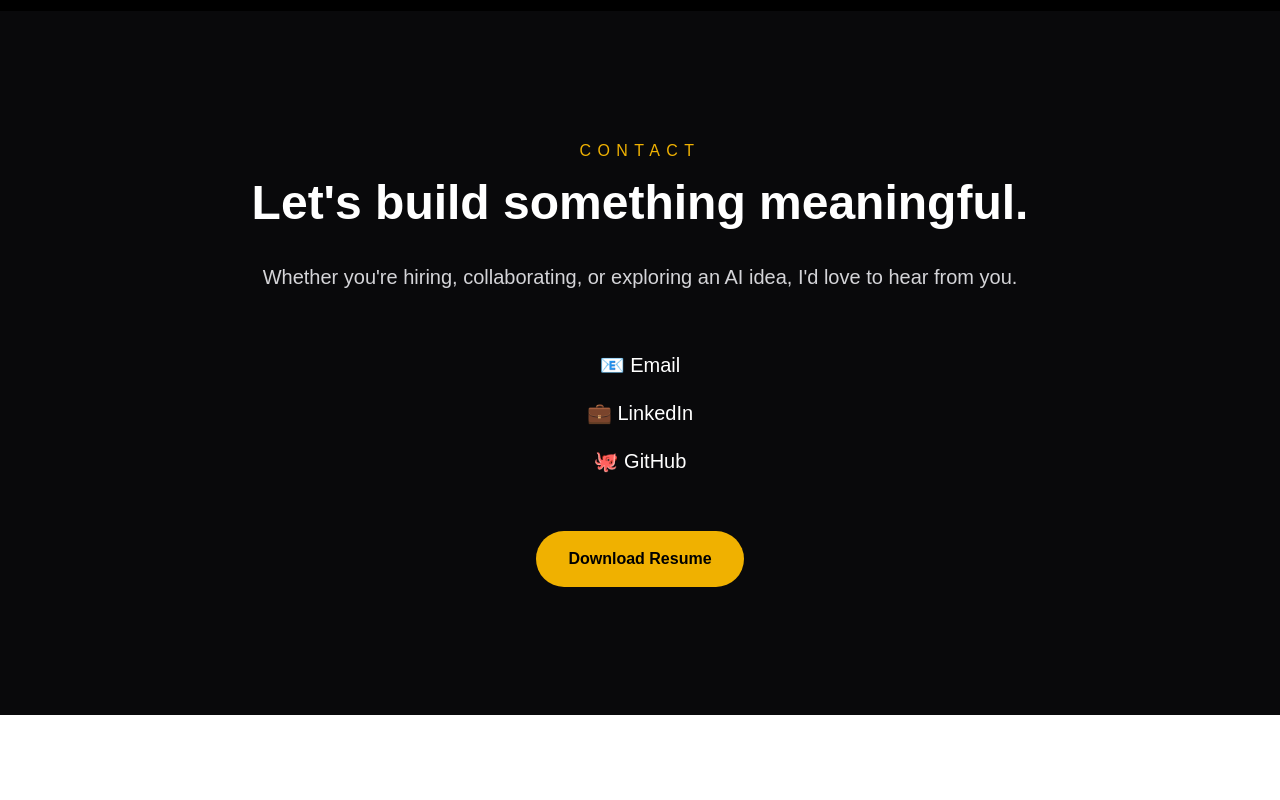
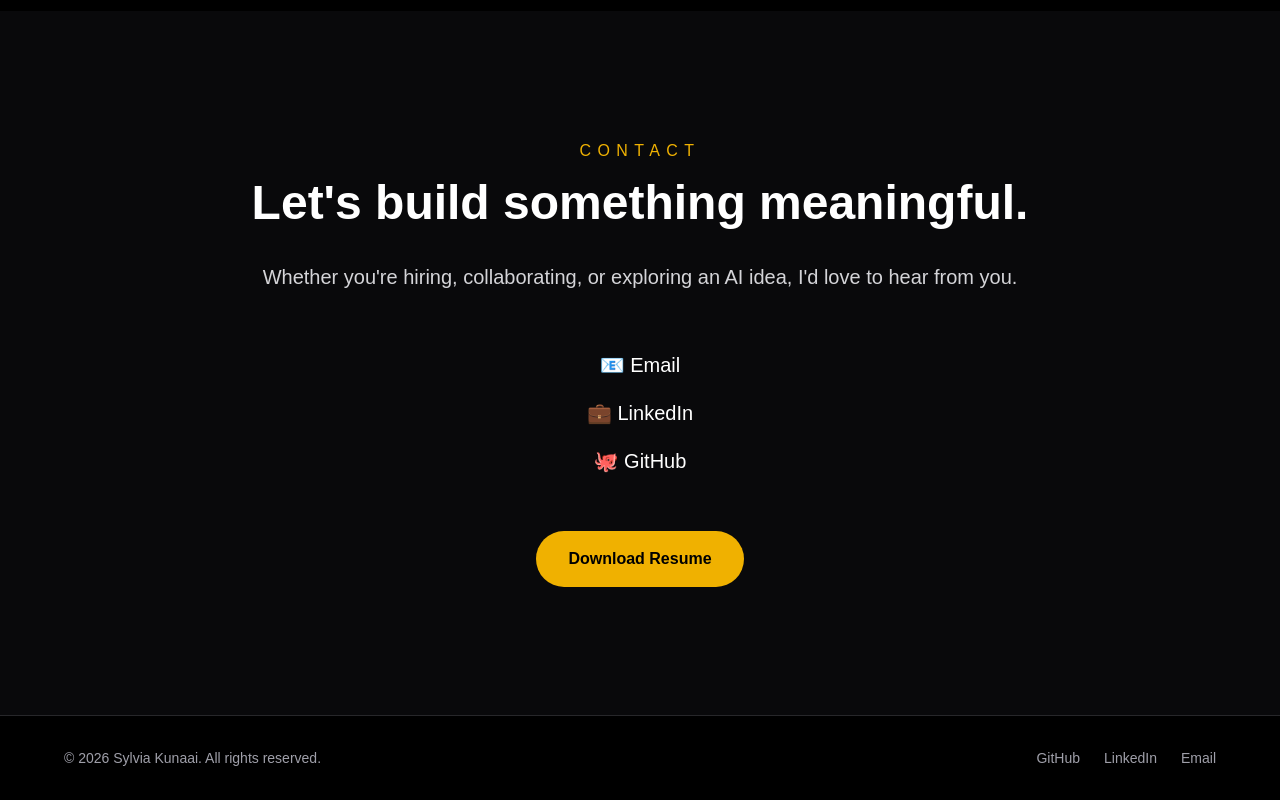
Before and after one commit to kunaaisylvia/aura-farm, a Next.js app in the folder web/: page / in a window 1280 px wide. Shown: the part 6655-7455 px from the top of the page. Before the commit the page ends 7370 px from the top, so only its background shows below. Built offline with nearby package versions, Linux system fonts and the light colour scheme.

Commit message:
feat: add portfolio footer and resume download

```diff
--- a/web/app/page.tsx
+++ b/web/app/page.tsx
@@ -7,6 +7,7 @@ import EngineeringPhilosophy from "../components/EngineeringPhilosophy";
 import Experience from "../components/Experience";
 import Education from "../components/Education";
 import Contact from "../components/Contact";
+import Footer from "../components/Footer";
 
 export default function Home() {
   return (
@@ -20,6 +21,7 @@ export default function Home() {
       <Experience />
       <Education />
       <Contact />
+        <Footer />
     </main>
   );
 }
--- /dev/null
+++ b/web/components/Footer.tsx
@@ -0,0 +1,41 @@
+export default function Footer() {
+  return (
+    <footer className="border-t border-zinc-800 bg-black text-zinc-400 py-8 px-8">
+      <div className="max-w-6xl mx-auto flex flex-col md:flex-row items-center justify-between gap-4">
+
+        <p className="text-sm">
+          © {new Date().getFullYear()} Sylvia Kunaai. All rights reserved.
+        </p>
+
+        <div className="flex gap-6 text-sm">
+
+          <a
+            href="https://github.com/kunaaisylvia"
+            target="_blank"
+            rel="noopener noreferrer"
+            className="hover:text-yellow-500 transition"
+          >
+            GitHub
+          </a>
+
+          <a
+            href="https://www.linkedin.com/in/sylvia-kunaai-72baa6217/"
+            target="_blank"
+            rel="noopener noreferrer"
+            className="hover:text-yellow-500 transition"
+          >
+            LinkedIn
+          </a>
+
+          <a
+            href="mailto:sylviakunaai@gmail.com"
+            className="hover:text-yellow-500 transition"
+          >
+            Email
+          </a>
+
+        </div>
+      </div>
+    </footer>
+  );
+}
```
